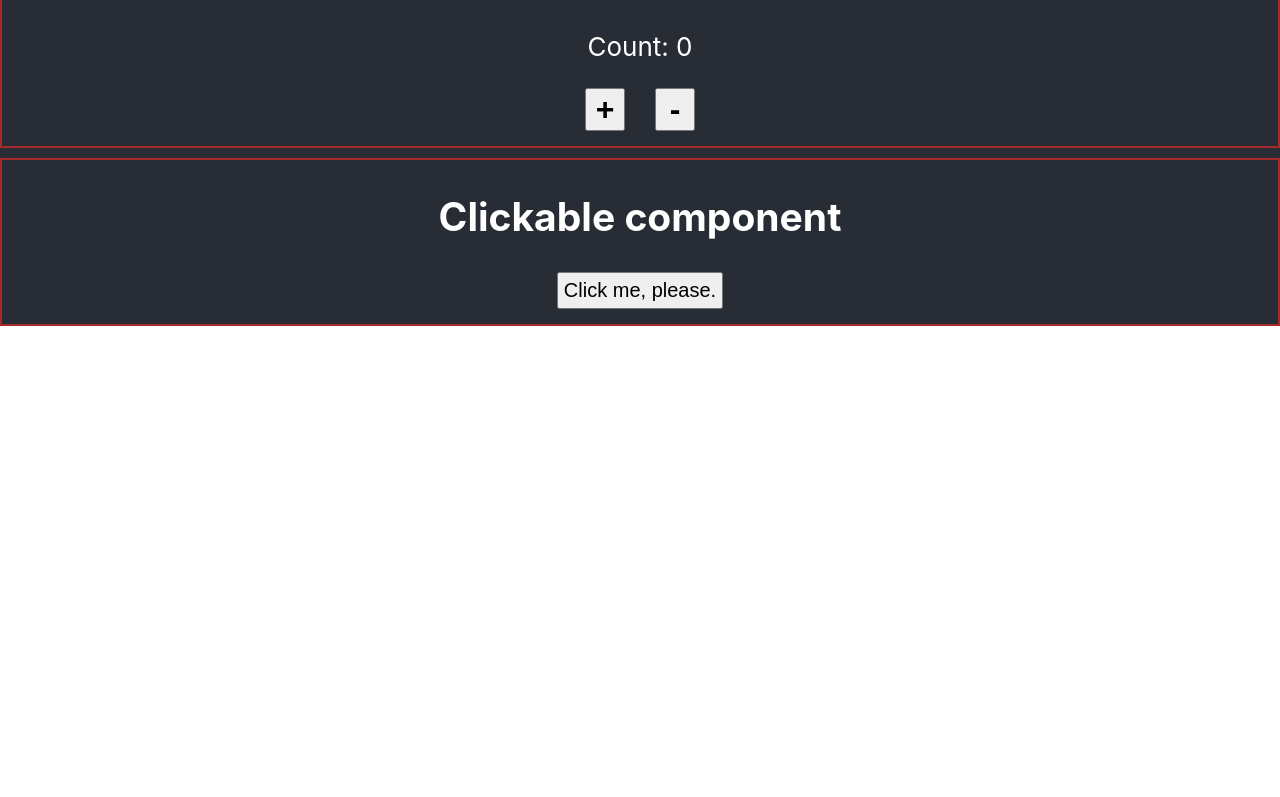
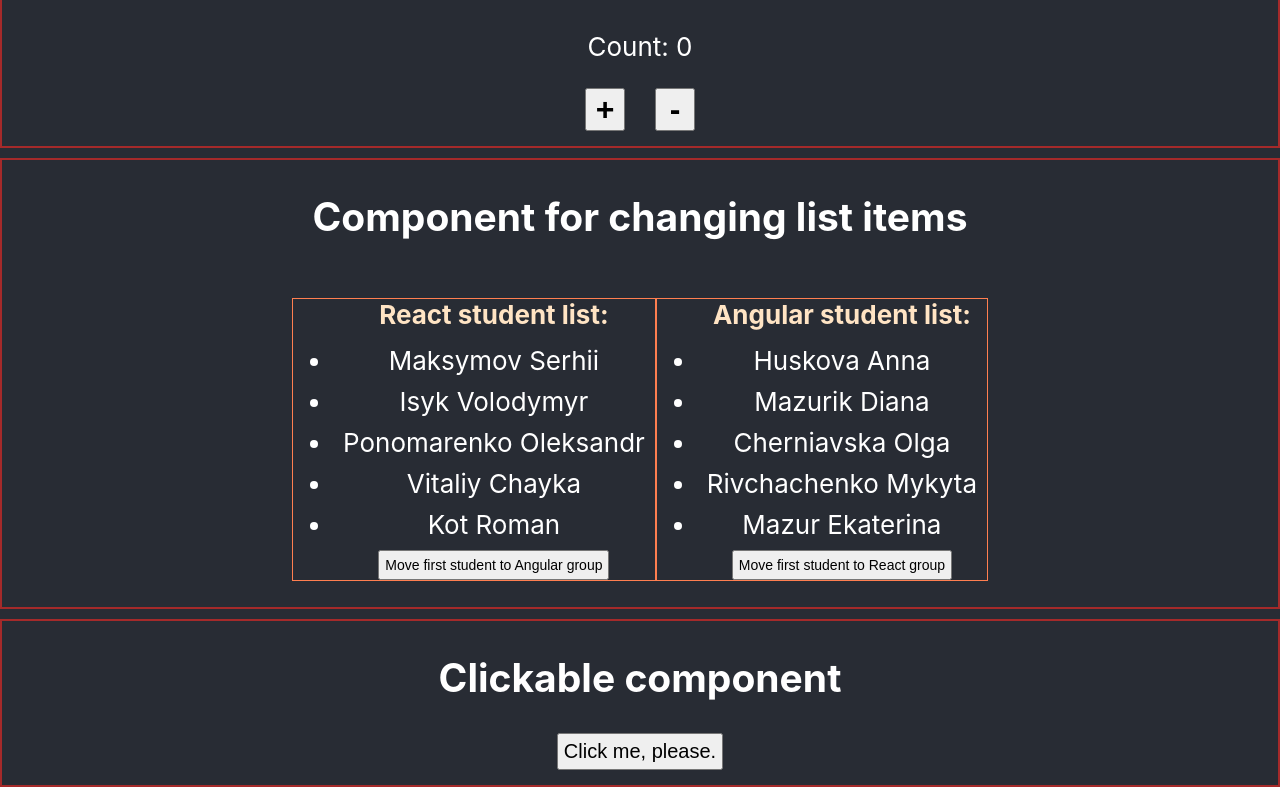
Before and after one commit to Maksymov-Serhii/maksymov_serhii_hw3, a React (Create React App) app: page / in a window 1280 px wide. Shown: the part 627-1424 px from the top of the page. Before the commit the page ends 963 px from the top, so only its background shows below. Built offline with nearby package versions, Linux system fonts and the light colour scheme.

Commit message:
added TwoLists component

```diff
--- a/src/components/App/App.js
+++ b/src/components/App/App.js
@@ -1,6 +1,7 @@
 import Counter from '../Counter/Counter';
 import DivClick from '../DivClick/DivClick';
 import StudentList from '../StudentList/StudentList';
+import TwoLists from '../TwoLists/TwoLists';
 import './App.css';
 
 function App() {
@@ -10,6 +11,7 @@
       <h3 className='title'>Welcome</h3>
       <StudentList />
       <Counter />
+      <TwoLists />
       <DivClick />
     </div>
   );
--- /dev/null
+++ b/src/components/TwoLists/TwoLists.js
@@ -0,0 +1,95 @@
+import React from "react";
+import "./twoLists.css"
+
+class TwoLists extends React.Component {
+  render() {
+
+    const reactStudents = [
+      {
+        id: 101,
+        firstName: "Serhii",
+        lastName: "Maksymov",
+      },
+      {
+        id: 1382956392,
+        firstName: "Volodymyr",
+        lastName: "Isyk",
+      },
+      {
+        id: 1093203,
+        firstName: "Oleksandr",
+        lastName: "Ponomarenko",
+      },
+      {
+        id: 185001,
+        firstName: "Chayka",
+        lastName: "Vitaliy",
+      },
+      {
+        id: 103305,
+        firstName: "Roman",
+        lastName: "Kot",
+      },
+    ];
+
+    const angularStudents = [
+      {
+        id: 1012,
+        firstName: "Anna",
+        lastName: "Huskova",
+      },
+      {
+        id: 13829256392,
+        firstName: "Diana",
+        lastName: "Mazurik",
+      },
+      {
+        id: 10932203,
+        firstName: "Olga",
+        lastName: "Cherniavska",
+      },
+      {
+        id: 1850201,
+        firstName: "Mykyta",
+        lastName: "Rivchachenko",
+      },
+      {
+        id: 10322305,
+        firstName: "Ekaterina",
+        lastName: "Mazur",
+      },
+    ];
+    return (
+      <div className="some-component">
+        <h2>Component for changing list items</h2>
+
+        <ul className="student-list">
+          <p>React student list:</p>
+
+          {reactStudents.map(student => {
+            return (
+              <li key={student.id}>{ student.lastName } { student.firstName }</li>
+            )
+          })}
+
+          <button>Move first student to Angular group</button>
+        </ul>
+
+        <ul className="student-list">
+          <p>Angular student list:</p>
+
+          {angularStudents.map(student => {
+            return (
+              <li key={student.id}>{ student.lastName } { student.firstName }</li>
+            )
+          })}
+
+          <button>Move first student to React group</button>
+        </ul>
+
+      </div>
+    )
+  }
+}
+
+export default TwoLists;
--- /dev/null
+++ b/src/components/TwoLists/twoLists.css
@@ -0,0 +1,20 @@
+.some-component {
+  border: 2px solid brown;
+  margin: 10px 0;
+}
+.student-list {
+  display: inline-block;
+  border: 1px solid coral;
+}
+.student-list p {
+  margin: 0 0 10px 0;
+  font-weight: bold;
+  color: bisque;
+}
+.student-list li {
+  padding: 5px 10px;
+}
+.student-list button {
+  padding: 5px;
+  font-size: 14px;
+}
```
